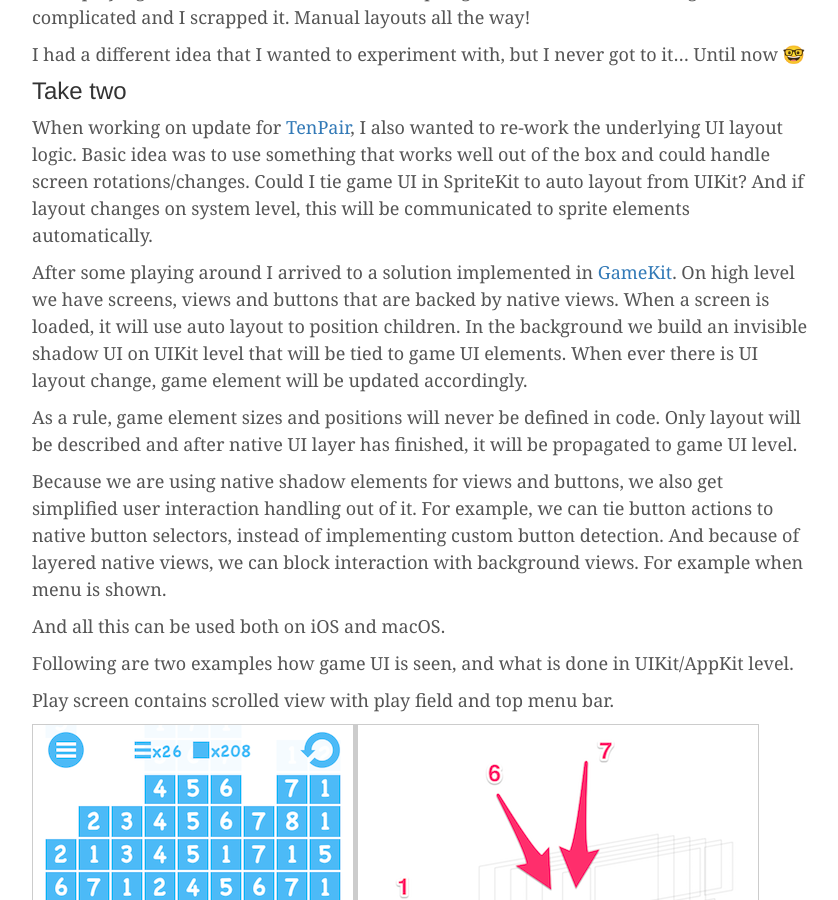
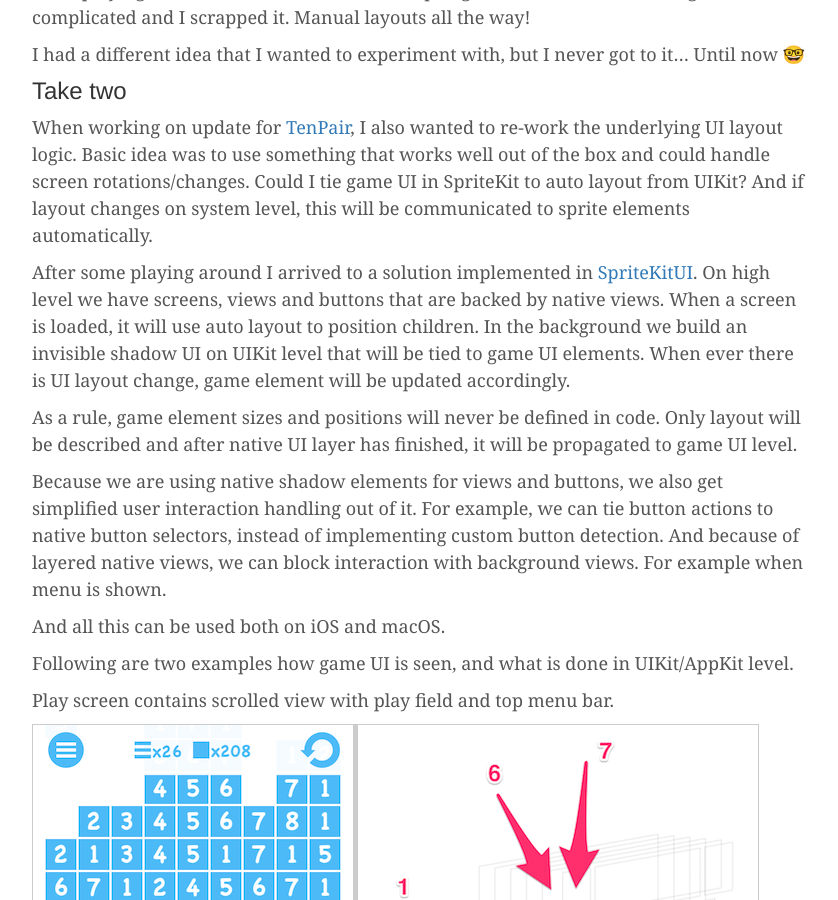
Before and after one commit to jaanussiim/jaanussiim.github.io, a Jekyll site: the page built from _posts/2017-02-20-in-the-shadow-of-spritekit.md, in a window 1280 px wide and 900 px high, scrolled down 724 px. Shown: the whole window, without its empty margins (138-976 px from the left). Built offline with Jekyll 4.4.1, drawn with Linux system fonts in a browser that asks for light colours; nearby versions of some CDN libraries.

Commit message:
Update url

```diff
--- a/_posts/2017-02-20-in-the-shadow-of-spritekit.md
+++ b/_posts/2017-02-20-in-the-shadow-of-spritekit.md
@@ -28,7 +28,7 @@ I had a different idea that I wanted to experiment with, but I never got to it..
 
 When working on update for [TenPair][3], I also wanted to re-work the underlying UI layout logic. Basic idea was to use something that works well out of the box and could handle screen rotations/changes. Could I tie game UI in SpriteKit to auto layout from UIKit? And if layout changes on system level, this will be communicated to sprite elements automatically.
 
-After some playing around I arrived to a solution implemented in [GameKit][4]. On high level we have screens, views and buttons that are backed by native views. When a screen is loaded, it will use auto layout to position children. In the background we build an invisible shadow UI on UIKit level that will be tied to game UI elements. When ever there is UI layout change, game element will be updated accordingly.
+After some playing around I arrived to a solution implemented in [SpriteKitUI][4]. On high level we have screens, views and buttons that are backed by native views. When a screen is loaded, it will use auto layout to position children. In the background we build an invisible shadow UI on UIKit level that will be tied to game UI elements. When ever there is UI layout change, game element will be updated accordingly.
 
 As a rule, game element sizes and positions will never be defined in code. Only layout will be described and after native UI layer has finished, it will be propagated to game UI level.
 
@@ -70,4 +70,4 @@ Overall this has been a good proof of concept for offloading UI layout managemen
 [1]: http://cocos2d.org
 [2]: https://java.com/en/download/faq/whatis_j2me.xml
 [3]: https://github.com/coodly/ios-ten-pair
-[4]: https://github.com/coodly/GameKit
+[4]: https://github.com/coodly/SpriteKitUI
```
